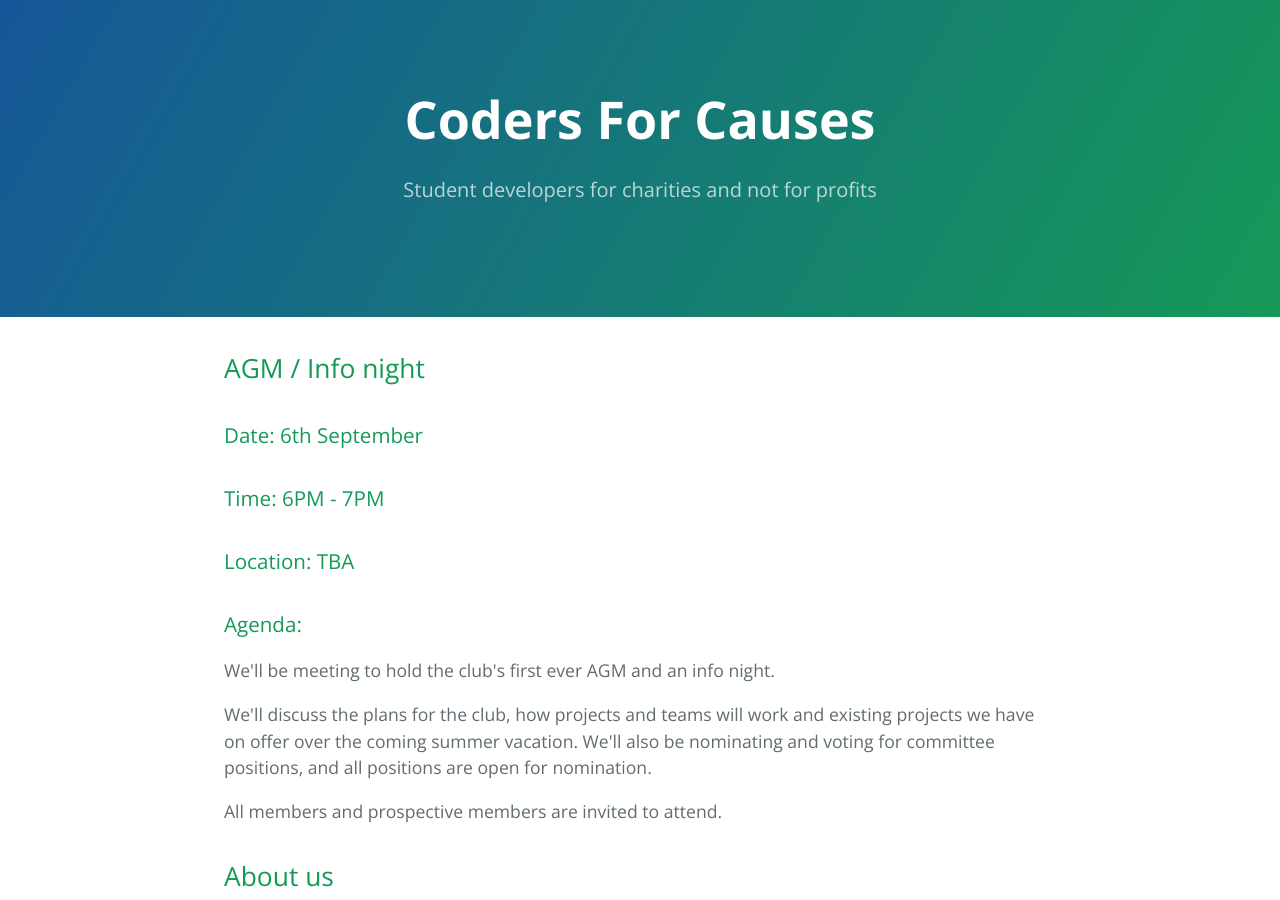
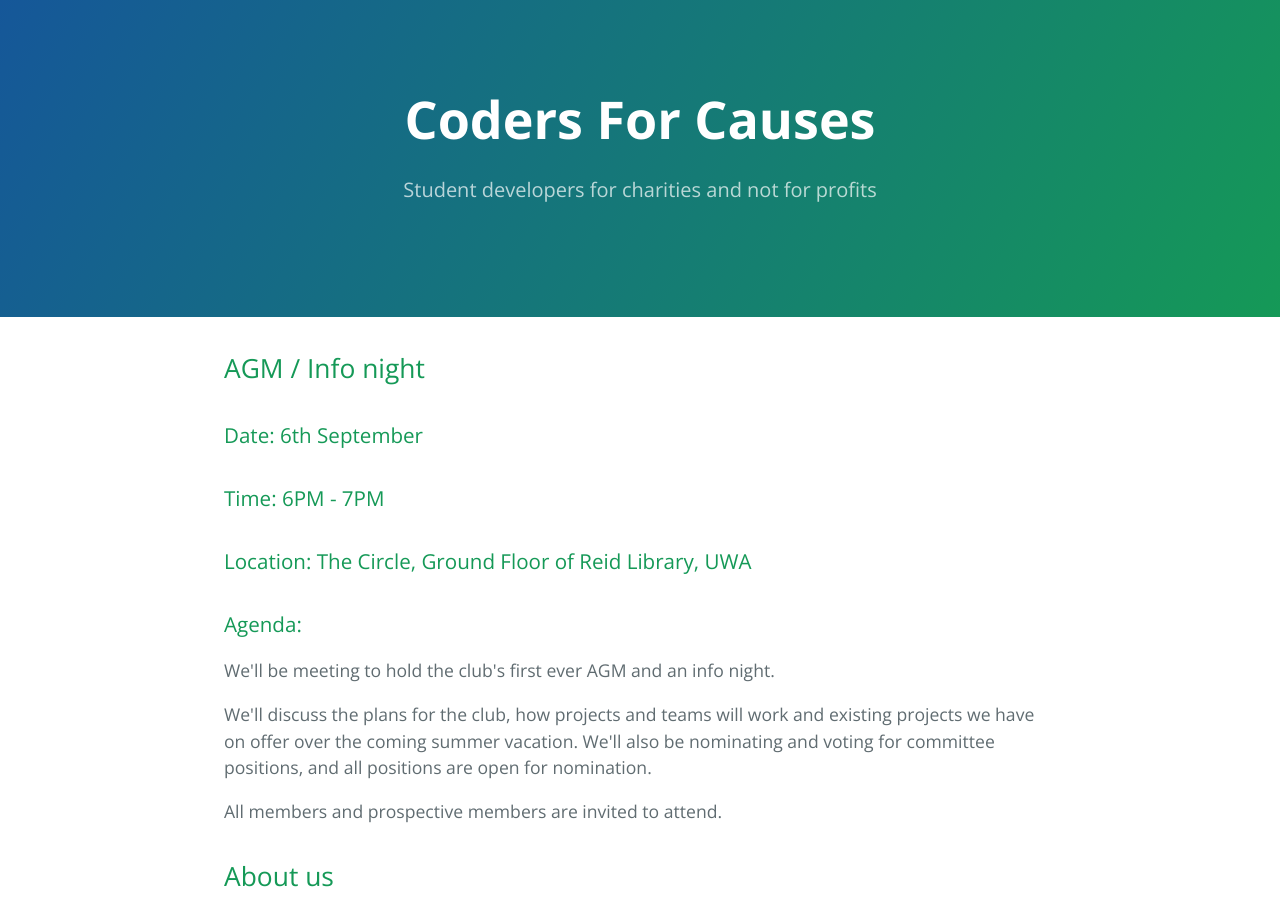
Before and after one commit to codersforcauses/backup, a Jekyll site: the page index.html, which Jekyll copies as it is, in a window 1280 px wide and 900 px high. Built offline with Jekyll 4.4.1, drawn with Linux system fonts in a browser that asks for light colours.

Commit message:
Changed event details

```diff
--- a/index.html
+++ b/index.html
@@ -20,7 +20,7 @@
 <h2>AGM / Info night</h2>
 <h3>Date: 6th September</h3>
 <h3>Time: 6PM - 7PM</h3>
-<h3>Location: TBA</h3>
+<h3>Location: The Circle, Ground Floor of Reid Library, UWA</h3>
 <h3>Agenda:</h3>
 <p> We'll be meeting to hold the club's first ever AGM and an info night. </p>
 <p> We'll discuss the plans for the club, how projects and teams will work and existing projects we have on offer over the coming summer vacation. We'll also be nominating and voting for committee positions, and all positions are open for nomination.</p>
```
